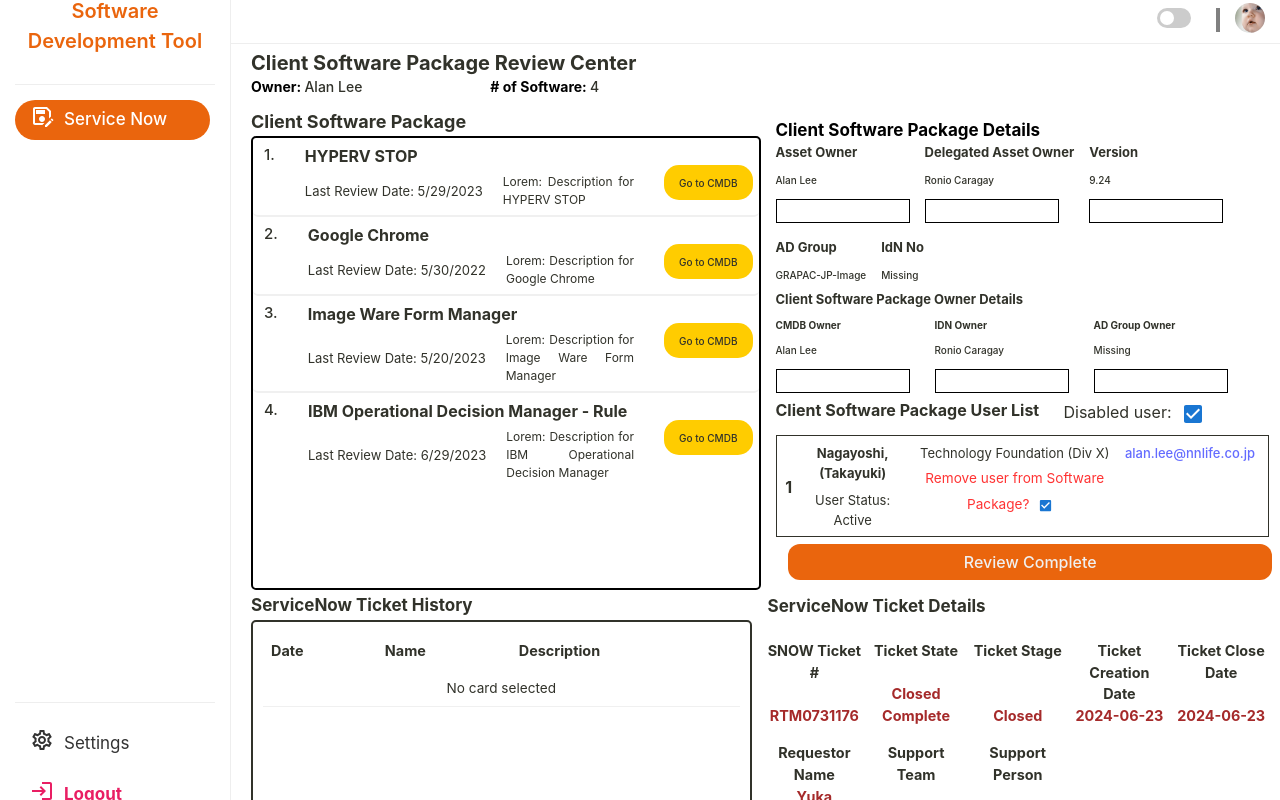
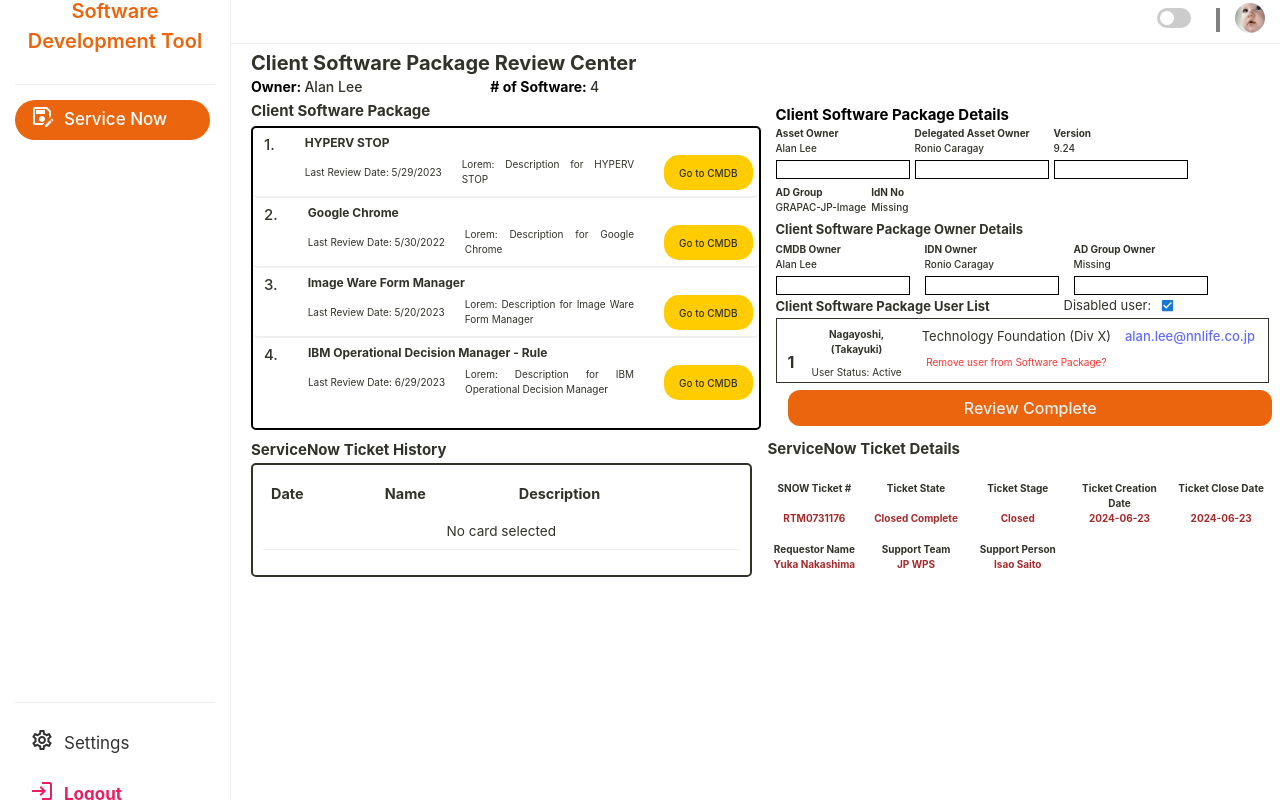
Before and after one commit to Pavi-1bi0/Demo_Desgin, a React (Vite) app: page /dashboard in a window 1280 px wide. Built offline with nearby package versions, Linux system fonts and the light colour scheme.

Commit message:
responsive fix

```diff
--- a/src/styles/softwarepackage/package.scss
+++ b/src/styles/softwarepackage/package.scss
@@ -230,8 +230,33 @@
 
 @media screen and (max-width: breakpoints.$screen-xl) {
   .package-container {
+    .left-title{
+      margin-top: 15px;
+      h3{
+        font-size: 15px;
+      }
+    }
+
     .software-package {
-      max-height: 450px;
+      max-height: 300px;
+      margin-top: 5px;
+
+      .package-item{
+        .package-details{
+
+          .package-name{
+            font-size: 12px;
+          }
+          .details-row{
+            .review-date{
+              font-size: 10px;
+            }
+            .package-description{
+              font-size: 10px;
+            }
+          }
+        }
+      }
     }
   }
 }
--- a/src/styles/softwarepackagedetail/packagedetails.scss
+++ b/src/styles/softwarepackagedetail/packagedetails.scss
@@ -5,70 +5,83 @@
     margin: 30px 0;
     padding: 15px;
     border-radius: 5px;
-    color:variables.$secondary-color;
+    color: variables.$secondary-color;
     width: 50%;
     margin-top: 45px;
 
     &.dark-mode {
         background-color: black !important;
         color: #f5f5f5 !important;
-        .package-detail{
-            .detail-item{
-                span{
+
+        .package-detail {
+            .detail-item {
+                span {
                     color: white;
                 }
-                strong{
+
+                strong {
                     color: white;
                 }
             }
 
         }
-        .owner-title{
-            h4{
+
+        .owner-title {
+            h4 {
                 color: white;
             }
 
         }
-        .owner-details{
-            .detail-item{
-                span{
+
+        .owner-details {
+            .detail-item {
+                span {
                     color: white;
                 }
-                strong{
+
+                strong {
                     color: white;
                 }
             }
         }
-        .title-sec{
-            .user-title{
+
+        .title-sec {
+            .user-title {
                 color: white;
             }
-            .checkbox-wrapper{
-                .user{
+
+            .checkbox-wrapper {
+                .user {
                     color: white;
                 }
-                .css-1umw9bq-MuiSvgIcon-root{
+
+                .css-1umw9bq-MuiSvgIcon-root {
                     fill: white;
                 }
             }
         }
-        .user-list-container{
+
+        .user-list-container {
             border: 2px solid white;
-            .user-list{
-                .user-row{
-                    .user-number{
+
+            .user-list {
+                .user-row {
+                    .user-number {
                         color: white;
                     }
-                    .user-details{
-                        .user-info{
-                            p{
-                                color:white;
+
+                    .user-details {
+                        .user-info {
+                            p {
+                                color: white;
                             }
                         }
-                        .user-meta{
-                            p{
+
+                        .user-meta {
+                            p {
                                 color: white;
                             }
+
                             .css-1umw9bq-MuiSvgIcon-root {
                                 fill: white;
                             }
@@ -166,13 +179,13 @@
             span {
                 display: flex;
                 font-size: 13px;
-                color:variables.$default-colr;
+                color: variables.$default-colr;
                 text-wrap: nowrap;
                 font-weight: 700;
             }
 
             strong {
-                color:variables.$default-colr;
+                color: variables.$default-colr;
                 font-size: 10px;
                 font-weight: 500;
                 // text-wrap: nowrap;
@@ -192,7 +205,7 @@
         position: relative;
 
         h4 {
-            color:variables.$default-colr;
+            color: variables.$default-colr;
             position: absolute;
             // text-decoration: underline;
             top: -10px;
@@ -270,13 +283,13 @@
             span {
                 display: flex;
                 font-size: 10px;
-                color:variables.$default-colr;
+                color: variables.$default-colr;
                 text-wrap: nowrap;
                 font-weight: 700;
             }
 
             strong {
-                color:variables.$default-colr;
+                color: variables.$default-colr;
                 font-size: 10px;
                 font-weight: 500;
             }
@@ -310,10 +323,11 @@
 
             .user {
                 // padding-left: 85px;
-                color:variables.$default-colr;
+                color: variables.$default-colr;
                 margin-top: 7px;
             }
-            .css-1umw9bq-MuiSvgIcon-root{
+
+            .css-1umw9bq-MuiSvgIcon-root {
                 fill: currentColor;
             }
 
@@ -374,14 +388,14 @@
                     width: 30px;
                     text-align: center;
                     font-weight: bold;
-                    color:variables.$default-colr;
+                    color: variables.$default-colr;
                 }
 
                 .user-details {
                     flex-grow: 1;
                     display: flex;
                     justify-content: space-between;
-                    color:variables.$secondary-color;
+                    color: variables.$secondary-color;
 
                     .user-info,
                     .user-meta {
@@ -393,12 +407,12 @@
 
                         p {
                             margin: 8px 0;
-                            color:variables.$default-colr;
+                            color: variables.$default-colr;
                             font-size: 13px;
                         }
 
                         a {
-                            color:variables.$primary-color;
+                            color: variables.$primary-color;
                             text-decoration: none;
                         }
 
@@ -409,7 +423,7 @@
                     }
 
                     .user-name {
-                        color:variables.$text-color;
+                        color: variables.$text-color;
                     }
 
                     // .user-mail {
@@ -420,7 +434,7 @@
 
                     .remove-option {
                         label {
-                            color:variables.$highlight-color;
+                            color: variables.$highlight-color;
                             font-size: 0.85rem;
 
                             .custom-checkbox {
@@ -453,8 +467,8 @@
         margin-top: 7px;
 
         .review-complete {
-            background-color:variables.$btn-color;
-            color:variables.$secondary-color;
+            background-color: variables.$btn-color;
+            color: variables.$secondary-color;
             padding: 8px 16px;
             border-radius: 12px;
             border: none;
@@ -516,20 +530,103 @@
     }
 }
 
+
+
 @media screen and (max-width:breakpoints.$screen-xl) {
     .software-package-details {
+
+        .title-sec {
+            .user-title {
+                top: -10px;
+                font-size: 13px;
+            }
+
+            .checkbox-wrapper {
+                margin-top: -7px;
+                .css-1umw9bq-MuiSvgIcon-root {
+                    font-size: 15px;
+                }
+
+                .user {
+                    font-size: 13px;
+                }
+            }
+        }
+
         .package-detail {
-            gap: 15px;
+            gap: 5px;
             flex-wrap: wrap;
+            margin-top: -55px;
 
             .detail-item {
+                gap: 0px;
 
                 .ad,
                 .ad-str {
                     margin-left: 0;
                 }
+
+                input {
+                    height: 15px;
+                }
+                span{
+                    font-size: 10px;
+                }
             }
         }
+
+        .owner-title {
+            h4 {
+                top: -13px;
+            }
+        }
+
+        .owner-details {
+            margin-top: 27px;
+            gap: 15px;
+
+            .detail-item {
+                gap: 0px;
+
+                input {
+                    height: 15px;
+                }
+            }
+        }
+
+        .right-title {
+            h3 {
+                font-size: 15px;
+                margin-top: 3px;
+            }
+        }
+
+        .user-list-container {
+            max-height: 63px;
+            margin-top: -4px;
+            .user-list {
+
+                .user-row {
+
+                    .user-details {
+
+                        .user-info {
+                            p {
+                                font-size: 10px;
+                            }
+                        }
+
+                        .remove-option {
+                            label {
+                                font-size: 10px;
+                            }
+                        }
+                    }
+                }
+            }
+        }
+
+
     }
 }
 
--- a/src/styles/tickectdetails/ticketdetails.scss
+++ b/src/styles/tickectdetails/ticketdetails.scss
@@ -3,7 +3,7 @@
 
 .servicenow-details {
 
-  color:variables.$secondary-color;
+  color: variables.$secondary-color;
   // background-color: black;
   padding: 16px;
   // border: 2px solid lime;
@@ -29,7 +29,7 @@
   }
 
   .title {
-    color:variables.$default-colr;
+    color: variables.$default-colr;
     font-size: 17px;
     font-weight: bold;
     margin-bottom: 16px;
@@ -63,7 +63,7 @@
       flex-direction: column;
 
       span {
-        color:variables.$default-colr;
+        color: variables.$default-colr;
         font-weight: bold;
         font-size: 0.9rem;
         text-wrap: normal;
@@ -81,8 +81,23 @@
   .servicenow-details {
     width: 50%;
 
+    .title {
+      font-size: 15px;
+    }
+
     .details-container {
       text-wrap: wrap;
+
+      .detail-row {
+
+        span {
+          font-size: 10px;
+        }
+
+        strong {
+          font-size: 10px;
+        }
+      }
     }
 
   }
--- a/src/styles/tickethistory/tickethistory.scss
+++ b/src/styles/tickethistory/tickethistory.scss
@@ -118,6 +118,20 @@
     }
 }
 
+@media screen and (max-width:breakpoints.$screen-xl){
+    .tickect-page{
+        .header{
+            h2{
+                font-size: 15px;
+            }
+        }
+        .ticket-history-container{
+            min-height: 90px;
+            height: 0%;
+        }
+    }
+}
+
 @media screen and (max-width:breakpoints.$screen-xl-min) {
     .tickect-page {
         width: 95%;
```
